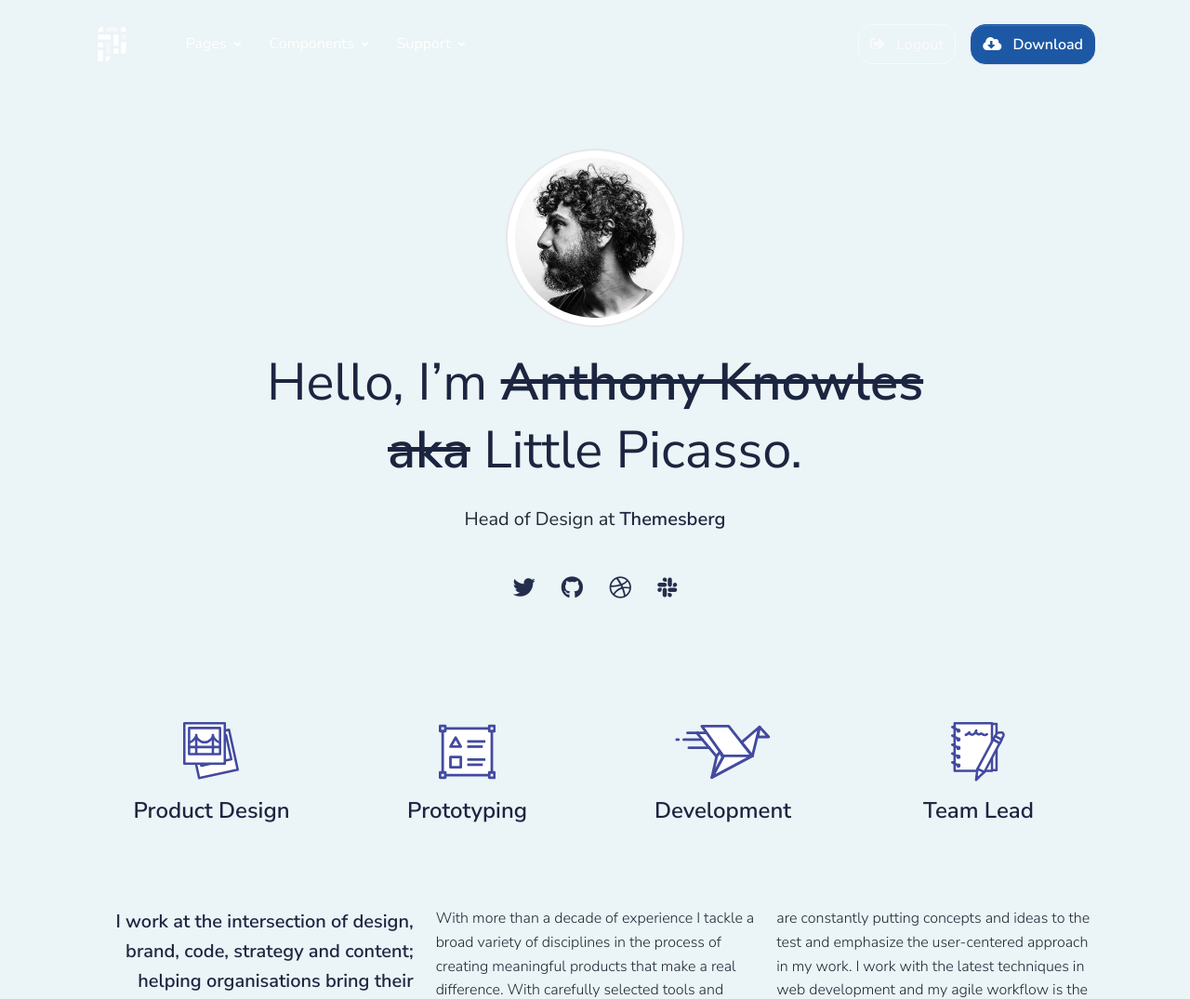
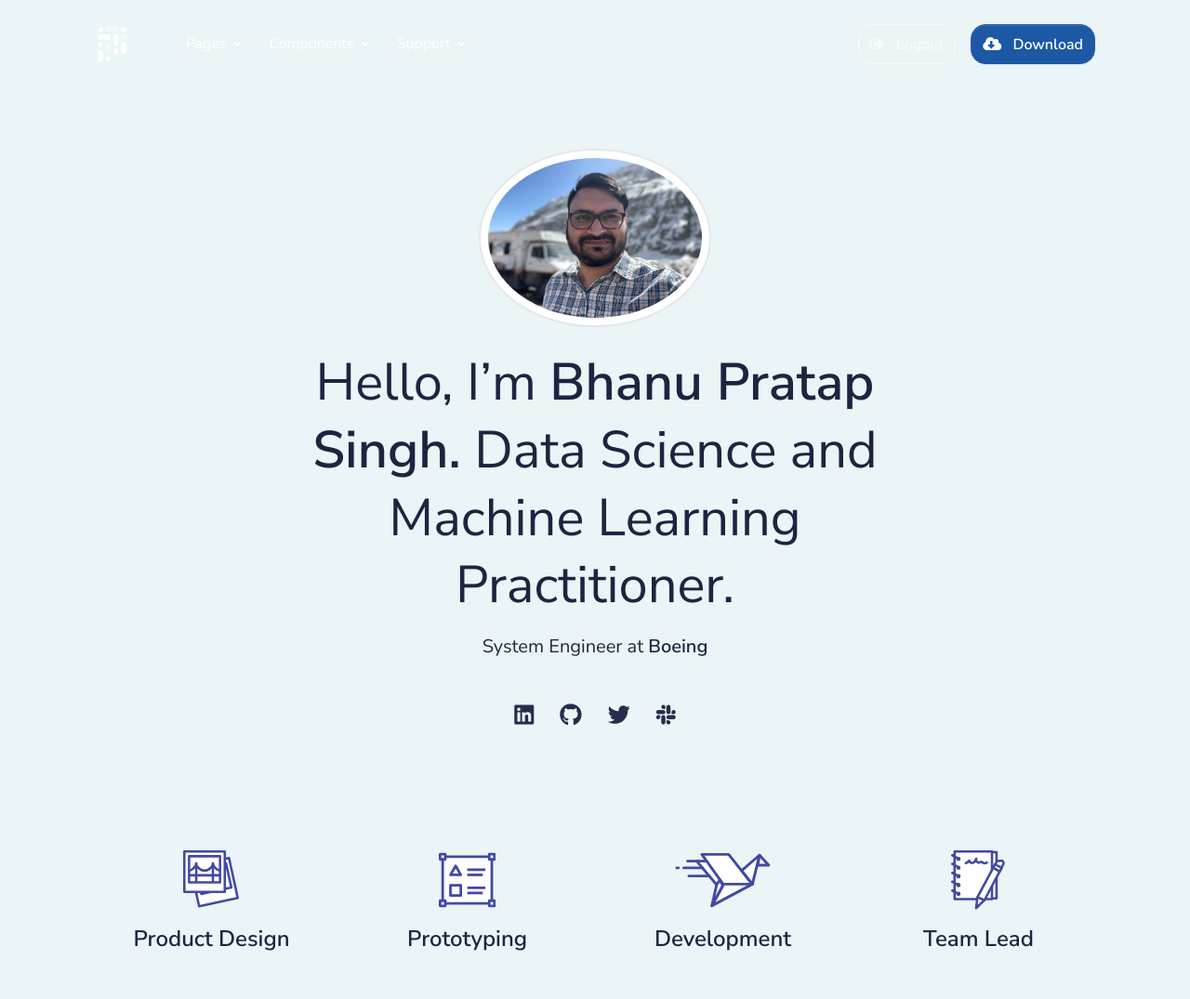
Before and after one commit to bpst-apps/leaf-disease-dashbord, a Flask app: page /landing-freelancer.html in a window 1280 px wide. Shown: the top 1075 px of the page at 93% size. Run offline with Flask 2, Linux system fonts and the light colour scheme; the visitor is signed in with stand-in values (Sample User, id 1); some libraries are stand-ins or nearby versions.

Commit message:
dashboard code

```diff
--- a/apps/home/routes.py
+++ b/apps/home/routes.py
@@ -13,7 +13,7 @@ from jinja2 import TemplateNotFound
 @login_required
 def index():
 
-    return render_template('home/index.html', segment='index')
+    return render_template('home/landing-freelancer.html', segment='index')
 
 
 @blueprint.route('/<template>')
--- a/apps/templates/accounts/login.html
+++ b/apps/templates/accounts/login.html
@@ -19,7 +19,7 @@
                         <div class="signin-inner my-4 my-lg-0 bg-white shadow-soft border rounded border-gray-300 p-4 p-lg-5 w-100 fmxw-500">
                             <div class="text-center text-md-center mb-4 mt-md-0">
                                 <h1 class="mb-0 h3">
-                                    <a href="https://appseed.us/product/pixel-bootstrap/flask/" target="_blank">Flask Pixel UI</a> - Login
+                                    <a href="#" target="_blank">ML/DL Hub</a> - Login
                                 </h1>
                                 <br />
                                 <span class="font-weight-normal">
--- a/apps/templates/accounts/register.html
+++ b/apps/templates/accounts/register.html
@@ -19,7 +19,7 @@
                         <div class="signin-inner my-4 my-lg-0 bg-white shadow-soft border rounded border-gray-300 p-4 p-lg-5 w-100 fmxw-500">
                             <div class="text-center text-md-center mb-4 mt-md-0">
                                 <h1 class="mb-0 h3">
-                                    <a href="https://appseed.us/product/pixel-bootstrap/flask/" target="_blank">Flask Pixel UI</a> - Register
+                                    <a href="#" target="_blank">ML/DL Hub</a> - Register
                                 </h1>
                                 <br />
                                 <span class="font-weight-normal">
--- a/apps/templates/home/landing-freelancer.html
+++ b/apps/templates/home/landing-freelancer.html
@@ -16,15 +16,15 @@
             <div class="container">
                 <div class="row justify-content-center text-center">
                     <div class="col-lg-8">
-                        <img src="/static/assets/img/team/profile-picture-freelancer.jpg" class="rounded-circle img-thumbnail image-lg border-gray-300 p-2" alt="Profile image">
+                        <img src="/static/assets/img/team/profile-picture.jpg" class="rounded-circle img-thumbnail image-lg border-gray-300 p-2" alt="Profile image">
                         <div class="mt-4 mb-5">
-                            <h1 class="display-2 fw-normal my-4">Hello, I’m <span class="text-through fw-bold">Anthony Knowles aka</span> Little Picasso.</h1>
-                            <h5 class="fw-normal text-gray">Head of Design at <span class="fw-bold text-dark">Themesberg</span></h5>
+                            <h1 class="display-2 fw-normal my-3">Hello, I’m <span class="fw-bold">Bhanu Pratap Singh.</span> Data Science and Machine Learning Practitioner.</h1>
+                            <h5 class="fw-normal text-gray">System Engineer at <span class="fw-bold text-dark">Boeing</span></h5>
                         </div>
                         <ul class="list-inline text-center mb-0">
                             <li class="list-inline-item">
                                 <a class="icon icon-md icon-twitter me-3" data-toggle="tooltip" data-placement="top" title="twitter">
-                                    <span class="fab fa-twitter"></span>
+                                    <span class="fab fa-linkedin"></span>
                                 </a>
                             </li>
                             <li class="list-inline-item">
@@ -34,7 +34,7 @@
                             </li>
                             <li class="list-inline-item">
                                 <a class="icon icon-md icon-dribbble me-3" data-toggle="tooltip" data-placement="top" title="dribbble">
-                                    <span class="fab fa-dribbble"></span>
+                                    <span class="fab fa-twitter"></span>
                                 </a>
                             </li>
                             <li class="list-inline-item">
```
Also changed, not shown: apps/static/assets/img/team/profile-picture.jpg (added), 1 other file.
